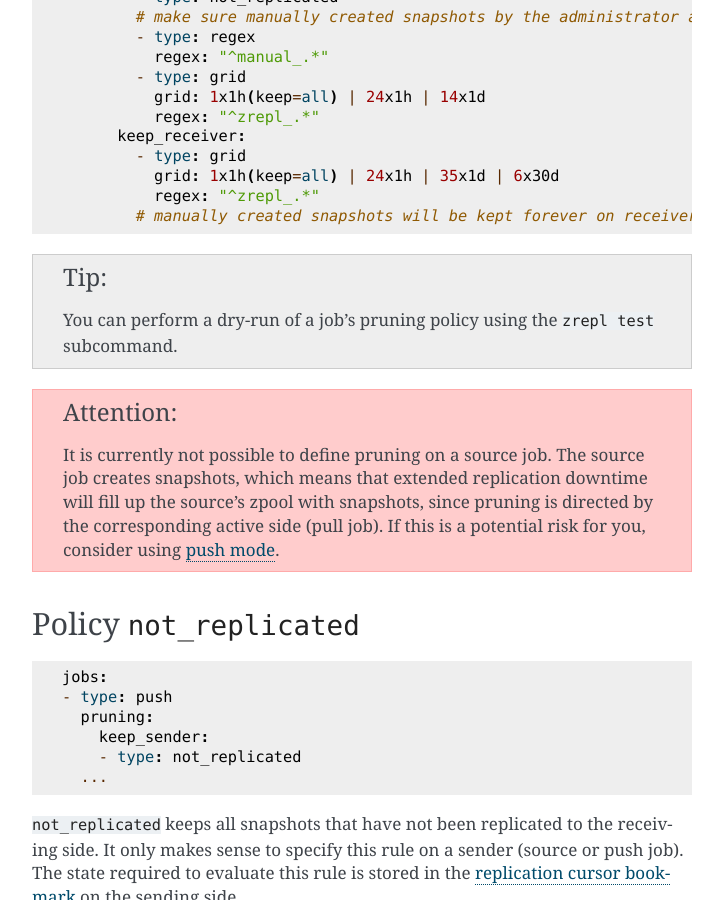
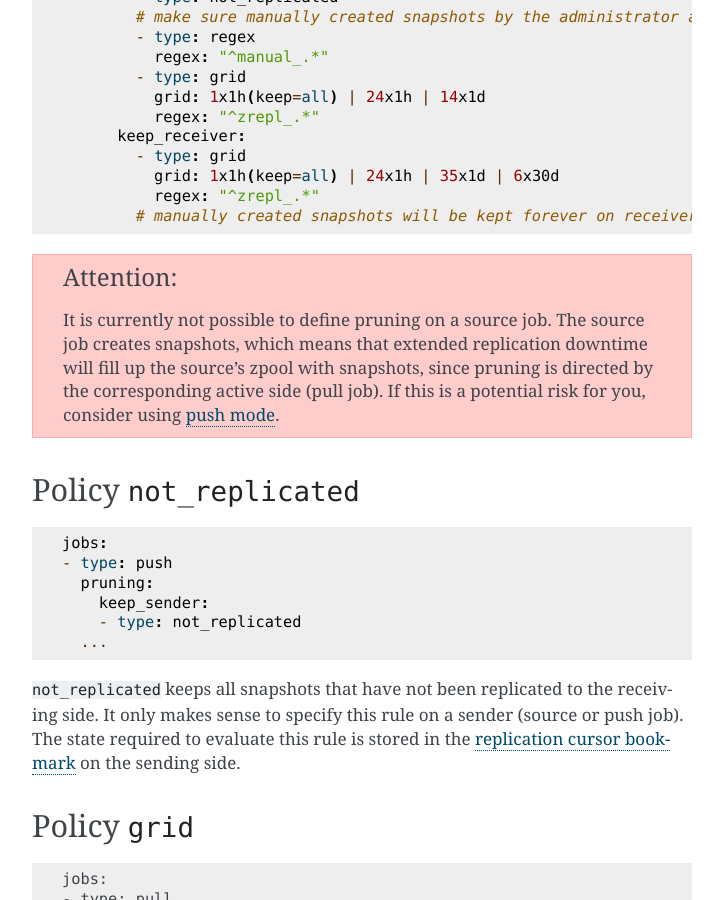
Before and after one commit to zrepl/zrepl, a Sphinx documentation site: the page built from docs/configuration/prune.rst, in a window 1280 px wide and 900 px high, scrolled down 849 px. Shown: the whole window, without its empty margins (388-1111 px from the left). Built offline with Sphinx 7.4.7, drawn with Linux system fonts in a browser that asks for light colours; the version number could not be read and is left out.

Commit message:
docs: Remove stale TIP for dry-run zrepl test subcommand.
Won't make it to 0.1

```diff
--- a/docs/configuration/prune.rst
+++ b/docs/configuration/prune.rst
@@ -45,9 +45,6 @@ Example Configuration:
              regex: "^zrepl_.*"
            # manually created snapshots will be kept forever on receiver
 
-.. TIP::
-
-    You can perform a dry-run of a job's pruning policy using the ``zrepl test`` subcommand.
 
 .. ATTENTION::
 
```
